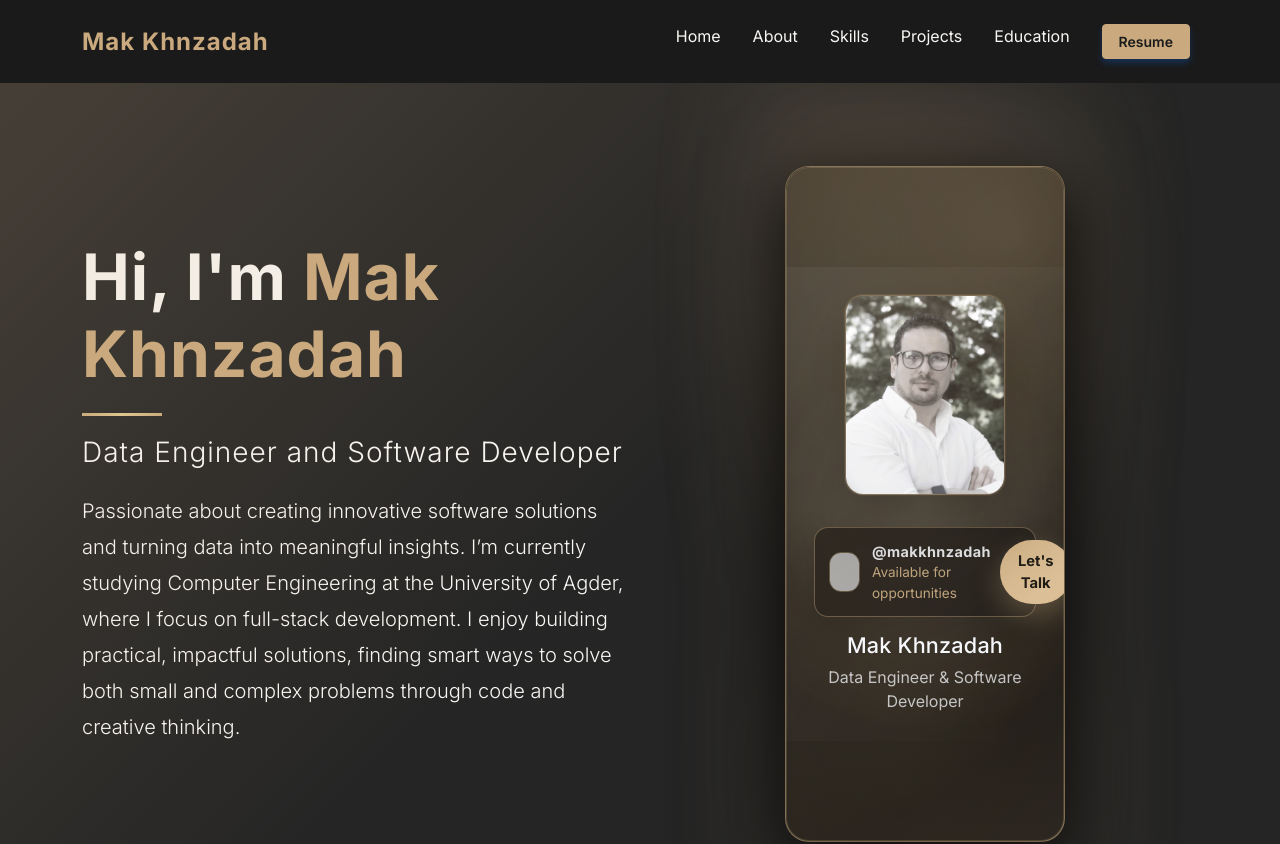
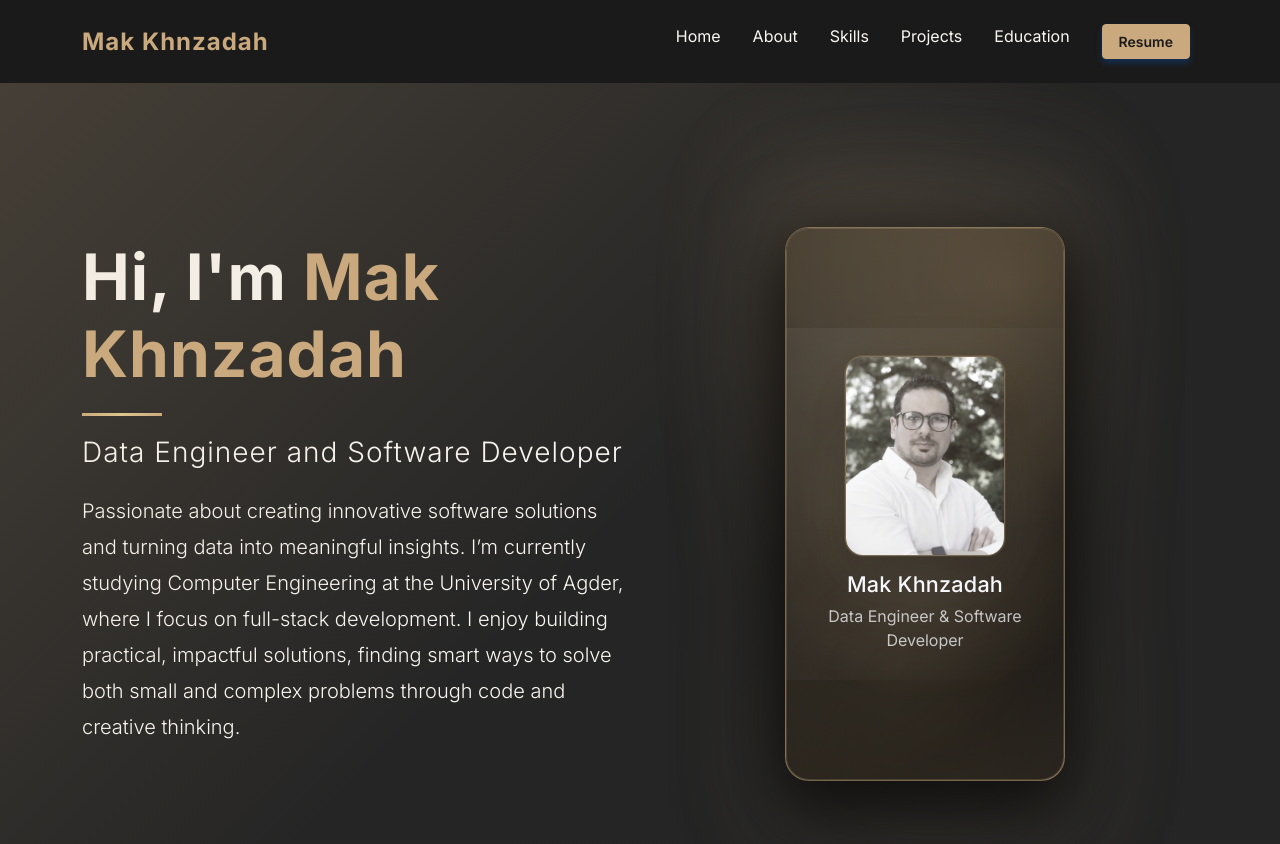
Before and after one commit to MakKhnzadah/Mak-portfolio, a React (Create React App) app: page / in a window 1280 px wide. Shown: the top 844 px of the page. Built offline with nearby package versions, Linux system fonts and the light colour scheme; grey boxes are pictures that could not be loaded.

Commit message:
updated_6

```diff
--- a/src/components/Hero.tsx
+++ b/src/components/Hero.tsx
@@ -45,6 +45,7 @@ const Hero: React.FC = () => {
               status="Available for opportunities"
               contactText="Let's Talk"
               handle="makkhnzadah"
+              showUserInfo={false}
               onContactClick={handleContactCTA}
             />
           </Col>
```
